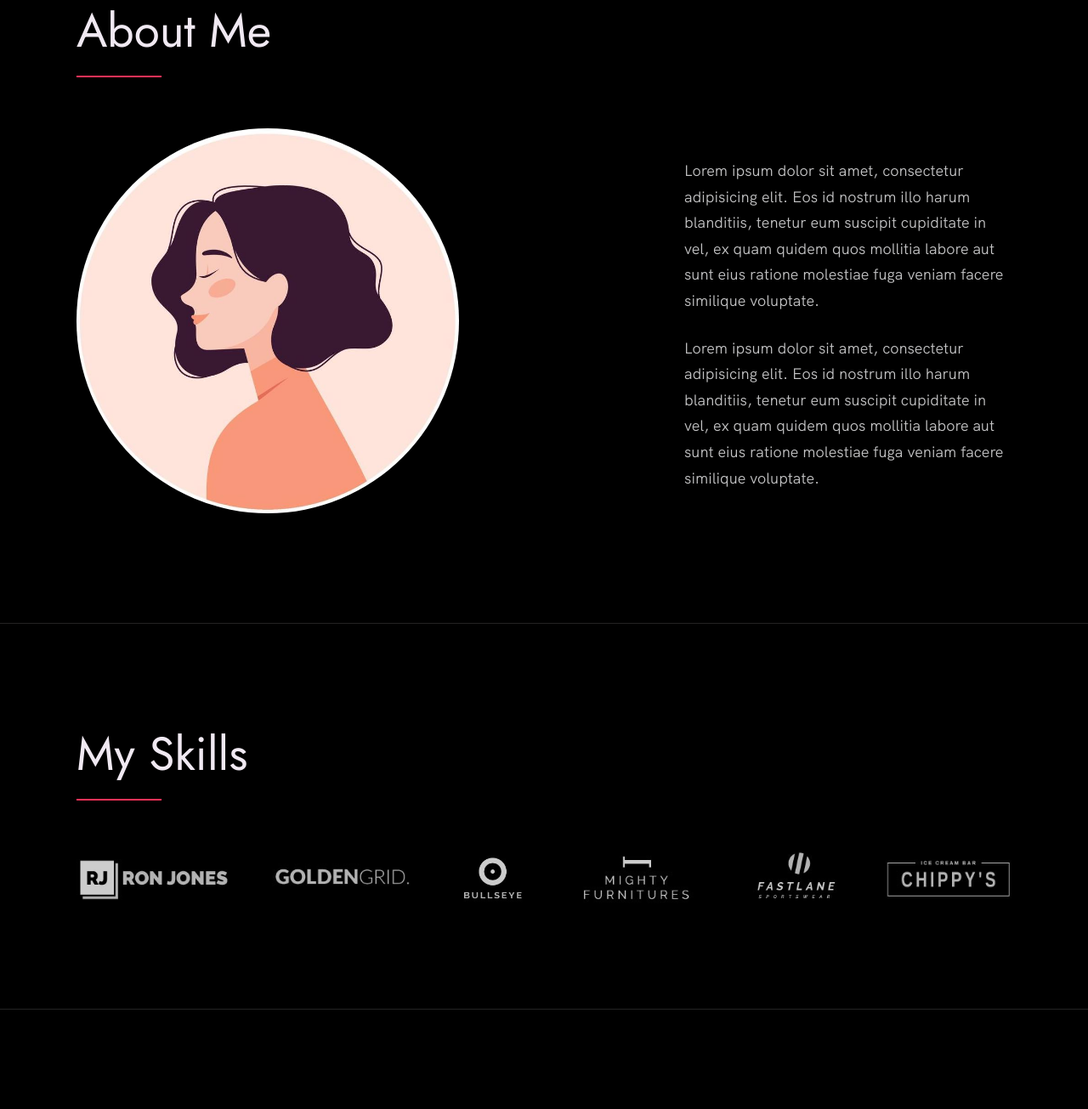
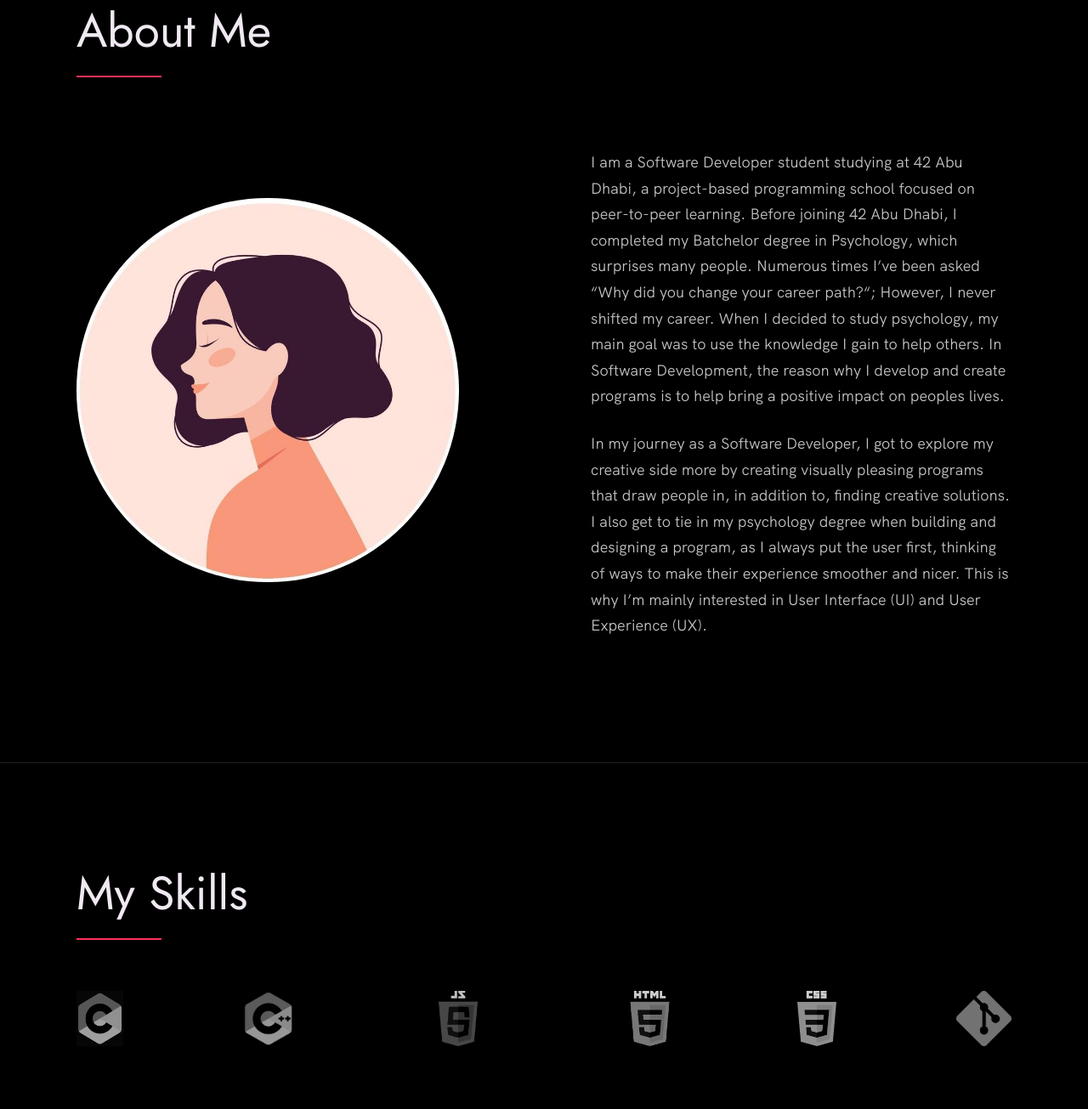
Before and after one commit to alia1738/Portfolio, a plain HTML site: page index.html in a window 1280 px wide. Shown: the part 917-2222 px from the top of the page at 85% size. Drawn offline with Linux system fonts and the light colour scheme.

Commit message:
update about me, and skills sections

```diff
--- a/index.css
+++ b/index.css
@@ -554,7 +554,7 @@ body:not(.user-is-tabbing) a:focus {
 
 @media(min-width: 901px) {
     .about__text {
-        flex: 0 0 35%;
+        flex: 0 0 45%;
     }
 
     .about__photo-container {
--- a/index.html
+++ b/index.html
@@ -74,16 +74,25 @@
 			<div class="about__text">
 			  <!-- Replace the below paragraph with info about yourself -->
 			  <p>
-				Lorem ipsum dolor sit amet, consectetur adipisicing elit. Eos id
-				nostrum illo harum blanditiis, tenetur eum suscipit cupiditate
-				in vel, ex quam quidem quos mollitia labore aut sunt eius
-				ratione molestiae fuga veniam facere similique voluptate.
+				I am a Software Developer student studying at 42 Abu Dhabi,
+				a project-based programming school focused on peer-to-peer learning.
+				Before joining 42 Abu Dhabi, I completed my Batchelor degree in
+				Psychology, which surprises many people. Numerous times I’ve been asked
+				“Why did you change your career path?“; However, I never shifted my career.
+				When I decided to study psychology, my main goal was to use the knowledge
+				I gain to help others. In Software Development, the reason why I develop
+				and create programs is to help bring a positive impact on peoples lives.
+
 			  </p>
 			  <p>
-				Lorem ipsum dolor sit amet, consectetur adipisicing elit. Eos id
-				nostrum illo harum blanditiis, tenetur eum suscipit cupiditate
-				in vel, ex quam quidem quos mollitia labore aut sunt eius
-				ratione molestiae fuga veniam facere similique voluptate.
+				In my journey as a Software Developer, I got to explore my creative
+				side more by creating visually pleasing programs that draw people in,
+				 in addition to, finding creative solutions. I also get to tie in my
+				 psychology degree when building and designing a program, as I always
+				 put the user first, thinking of ways to make their experience smoother
+				 and nicer. This is why I’m mainly interested in User Interface (UI) and
+				 User Experience (UX).
+
 			  </p>
 			  <!-- Provide a link to your resume -->
 			  <!-- <a href="#" class="btn">My Resume</a> -->
@@ -105,12 +114,12 @@
 		  <h2>My Skills</h2>
 		  <div class="client__logos">
 			<!-- Add logos of the clients or companies you'have worked with. -->
-			<img src="./images/ronjones.png" class="client__logo" alt="Company 2" />
-			<img src="./images/goldengrid.png" class="client__logo" alt="Company 3" />
-			<img src="./images/bullseye.png" class="client__logo" alt="Company 1" />
-			<img src="./images/mighty-furnitures.png" class="client__logo" alt="Company 1" />
-			<img src="./images/fastlane.png" class="client__logo" alt="Company 3" />
-			<img src="./images/chippy.png" class="client__logo" alt="Company 1" />
+			<img src="./images/c-logo.png" class="client__logo" alt="C" />
+			<img src="./images/cpp-logo.png" class="client__logo" alt="C++" />
+			<img src="./images/JavaScript-logo.png" class="client__logo" alt="JavaScript" />
+			<img src="./images/html-logo.png" class="client__logo" alt="HTML" />
+			<img src="./images/css-logo.png" class="client__logo" alt="css" />
+			<img src="./images/git-logo.png" class="client__logo" alt="git" />
 		  </div>
 		</div>
 	  </section>
@@ -128,7 +137,7 @@
             <div class="work__text">
               <h3>so-long</h3>
               <p>
-                A free Open Source Portfolio for anyone to use for free.
+                bloob bleep blaaa
               </p>
               <ul class="work__list">
                 <li>C</li>
@@ -147,7 +156,7 @@
               </div>
             </div>
             <div class="work__image-box">
-              <img src="./images/project-1.png" class="work__image" alt="Project 1" />
+              <img src="./images/so-long.gif" class="work__image" alt="Project 1" />
             </div>
           </div>
 
@@ -175,7 +184,7 @@
               </div>
             </div>
             <div class="work__image-box">
-              <img src="./images/project-2.png" class="work__image" alt="Project 1" />
+              <img src="./images/minishell-logo.png" class="work__image" alt="Project 1" />
             </div>
           </div>
 
@@ -203,7 +212,7 @@
               </div>
             </div>
             <div class="work__image-box">
-              <img src="./images/project-3.png" class="work__image" alt="Project 3" />
+              <img src="./images/cub3d1.gif" class="work__image" alt="Project 3" />
             </div>
           </div>
         </div>
@@ -217,12 +226,7 @@
       <h2>Contact Me</h2>
       <div class="contact__info">
         <p>
-          Are you looking for a fast-performing and user-friendly website to
-          represent your product or business? or looking for any kind of
-          consultation? or want to ask questions? or have some advice for me
-          or just want to say "Hi 👋" in any case feel free to Let me know. I
-          will do my best to respond back. 😊 The quickest way to reach out to
-          me is via an email.
+          The quickest way to reach out to me is via an email.
         </p>
         <!-- Replace the email with yours -->
         <a href="mailto:alia.salem.mra@gmail.com" class="btn">alia.salem.mra@gmail.com</a>
```
Also changed, not shown: images/JavaScript-logo.png (added), images/c-logo.png (added), images/cpp-logo.png (added), images/css-logo.png (added), images/git-logo.png (added), images/html-logo.png (added), images/minishell-logo.png (added), 5 other files.
